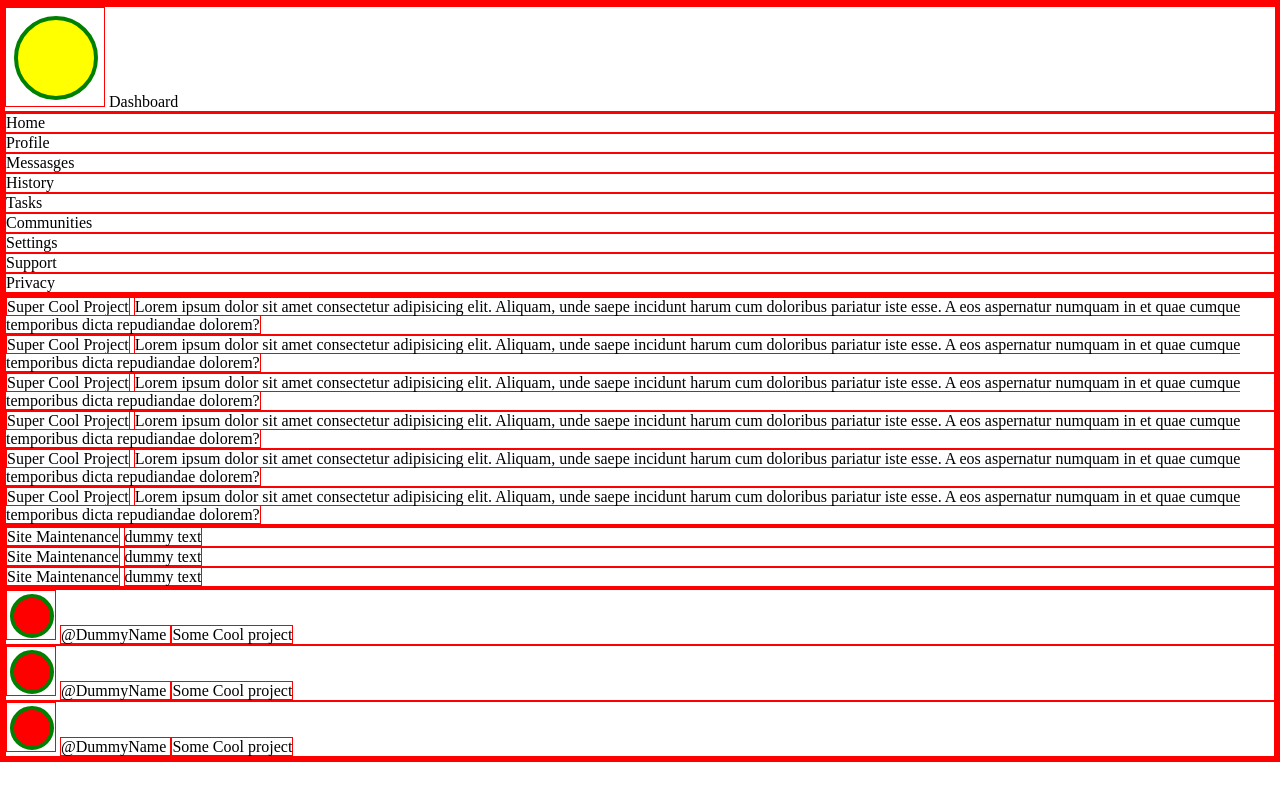
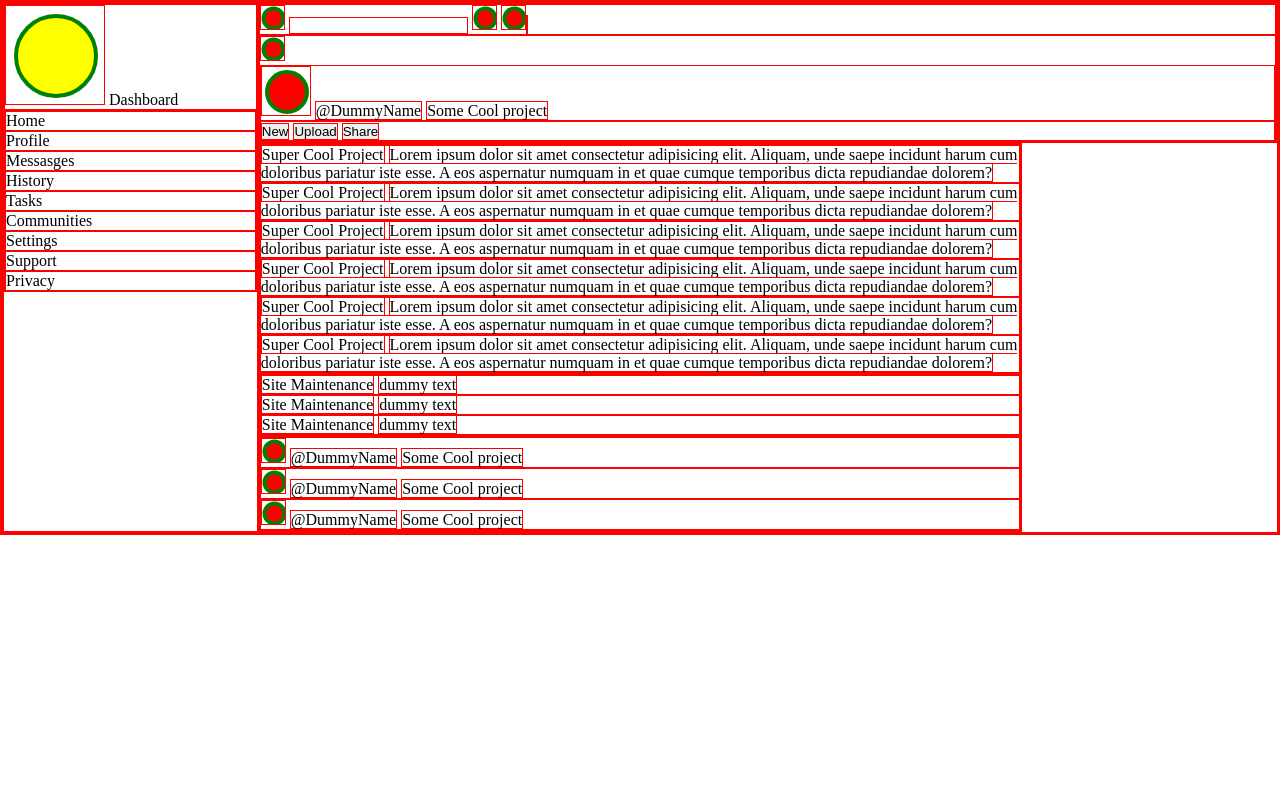
Before and after one commit to parapat-p/admin-dashboard, a plain HTML site: page index.html in a window 1280 px wide. Drawn offline with Linux system fonts and the light colour scheme.

Commit message:
Add more content on header section

```diff
--- a/index.html
+++ b/index.html
@@ -7,20 +7,50 @@
     <link rel="stylesheet" href="styles.css">
 </head>
 <body>
-    <div class="container">
-        <div class="header">
+    <div class="container"> <!-- container -->
 
+        <div class="header"> <!-- header -->
+            <div class="header-container">
+                <svg width="25" height="25">
+                    <circle cx="12.5" cy="12.5" r="10" stroke="green" stroke-width="4" fill="red" />
+                </svg>
+                <input type="text">
+                <svg class="icon" width="25" height="25">
+                    <circle cx="12.5" cy="12.5" r="10" stroke="green" stroke-width="4" fill="red" />
+                </svg>
+                <svg class="icon-profile" width="25" height="25">
+                    <circle cx="12.5" cy="12.5" r="10" stroke="green" stroke-width="4" fill="red" />
+                </svg>
+                <span id="profile-account"></span>
+            </div>
+            <div class="header-container">
+                <svg class="icon-profile" width="25" height="25">
+                    <circle cx="12.5" cy="12.5" r="10" stroke="green" stroke-width="4" fill="red" />
+                </svg>
+                <div class="profile-section">
+                    <svg class="icon-profile" width="50" height="50">
+                        <circle cx="25" cy="25" r="20" stroke="green" stroke-width="4" fill="red" />
+                    </svg>
+                    <span class="header">@DummyName</span>
+                    <span class="content">Some Cool project</span>
+                </div>
+                <div class="button-section">
+                    <button id="New">New</button>
+                    <button id="Upload">Upload</button>
+                    <button id="Share">Share</button>
+                </div>
+            </div>
+        </div> <!-- /header -->
 
-        </div>
-        <div class="sidebar">
-            <div id="logo-dashbor">
+        <div class="sidebar"> <!-- sidebar -->
+            <div id="logo-dashboard"> <!-- logo -->
                 <svg width="100" height="100">
                     <circle cx="50" cy="50" r="40" stroke="green" stroke-width="4" fill="yellow" />
                 </svg>
                 Dashboard
-            </div>
+            </div> <!-- /logo -->
 
-            <ul>
+            <ul> <!-- sidebar menu -->
                 <li>Home</li>
                 <li>Profile</li>
                 <li>Messasges</li>
@@ -30,11 +60,12 @@
                 <li>Settings</li>
                 <li>Support</li>
                 <li>Privacy</li>
-            </ul>
-        </div>
+            </ul> <!-- /sidebar menu -->
+        </div> <!-- /sidebar -->
 
-        <div class="contents-container">
-            <div class="project">
+        <div class="contents-container"> <!-- contents-container -->
+
+            <div class="project"> <!-- project section -->
                 <div class="card">
                     <span class="header">Super Cool Project</span>
                     <span class="content">
@@ -71,64 +102,55 @@
                         Lorem ipsum dolor sit amet consectetur adipisicing elit. Aliquam, unde saepe incidunt harum cum doloribus pariatur iste esse. A eos aspernatur numquam in et quae cumque temporibus dicta repudiandae dolorem?
                     </span>
                 </div>
-            </div>
-            <div class="annoucement-container">
+            </div> <!-- /project section -->
+
+            <div class="annoucement-container"> <!-- announcement section -->
                 <div class="card">
                     <span class="header">Site Maintenance</span>
                     <span class="content">
-                    dummy text
+                        dummy text
                     </span>
                 </div>
                 <div class="card">
                     <span class="header">Site Maintenance</span>
                     <span class="content">
-                    dummy text
+                        dummy text
                     </span>
                 </div>
                 <div class="card">
                     <span class="header">Site Maintenance</span>
                     <span class="content">
-                    dummy text
+                        dummy text
                     </span>
                 </div>
-            </div>
-            <div class="trending-container">
+            </div> <!-- /announcement section -->
+
+            <div class="trending-container"> <!-- trending section -->
                 <div class="card">
-                    <svg width="50" height="50">
-                        <circle cx="25" cy="25" r="20" stroke="green" stroke-width="4" fill="red" />
+                    <svg class="icon-profile" width="25" height="25">
+                        <circle cx="12.5" cy="12.5" r="10" stroke="green" stroke-width="4" fill="red" />
                     </svg>
-                    <span class="header">
-                        @DummyName
-                    </span>
-                    <span class="content">
-                        Some Cool project
-                    </span>
+                    <span class="header">@DummyName</span>
+                    <span class="content">Some Cool project</span>
                 </div>
                 <div class="card">
-                    <svg width="50" height="50">
-                        <circle cx="25" cy="25" r="20" stroke="green" stroke-width="4" fill="red" />
+                    <svg class="icon-profile" width="25" height="25">
+                        <circle cx="12.5" cy="12.5" r="10" stroke="green" stroke-width="4" fill="red" />
                     </svg>
-                    <span class="header">
-                        @DummyName
-                    </span>
-                    <span class="content">
-                        Some Cool project
-                    </span>
+                    <span class="header">@DummyName</span>
+                    <span class="content">Some Cool project</span>
                 </div>
                 <div class="card">
-                    <svg width="50" height="50">
-                        <circle cx="25" cy="25" r="20" stroke="green" stroke-width="4" fill="red" />
+                    <svg class="icon-profile" width="25" height="25">
+                        <circle cx="12.5" cy="12.5" r="10" stroke="green" stroke-width="4" fill="red" />
                     </svg>
-                    <span class="header">
-                        @DummyName
-                    </span>
-                    <span class="content">
-                        Some Cool project
-                    </span>
+                    <span class="header">@DummyName</span>
+                    <span class="content">Some Cool project</span>
                 </div>
-            </div>
-        </div>
+            </div> <!-- /trending section -->
 
-    </div>
+        </div> <!-- /contents-container -->
+
+    </div> <!-- /container -->
 </body>
 </html>
--- a/styles.css
+++ b/styles.css
@@ -8,3 +8,17 @@
 *{
   border: 1px solid red;
 }
+
+.container{
+    display: grid;
+    grid-template-columns: 1fr 3fr 1fr;
+}
+
+.sidebar{
+  grid-column: 1;
+  grid-row: 1/span 4;
+}
+
+.header{
+  grid-column: 2/span 3;
+}
```
